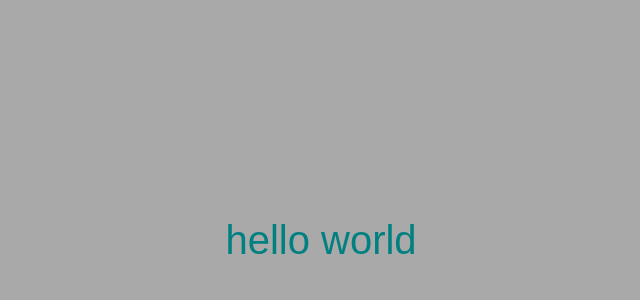
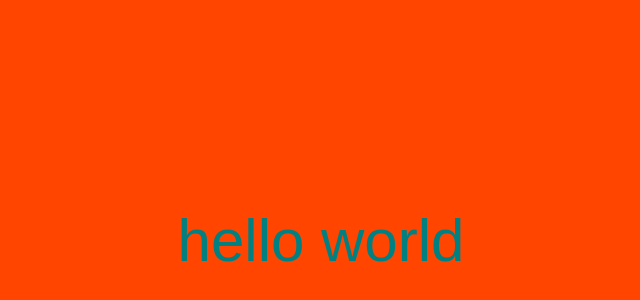
Before and after one commit to piotrusg/helloworld, a plain HTML site: page index.html in a window 1280 px wide. Shown: the part 160-460 px from the top of the page, without its empty margins (319-959 px from the left). Drawn offline with Linux system fonts and the light colour scheme.

Commit message:
committed

```diff
--- a/index.html
+++ b/index.html
@@ -14,7 +14,7 @@
 
 body {
 
-background-color: darkgray;
+background-color: orangered;
 
 height: 100vh;
 
@@ -26,7 +26,7 @@ justify-content: center;
 
 align-items: center;
 
-font-size: 40px;
+font-size: 60px;
 
 font-family: Arial, sans-serif;
 
```
